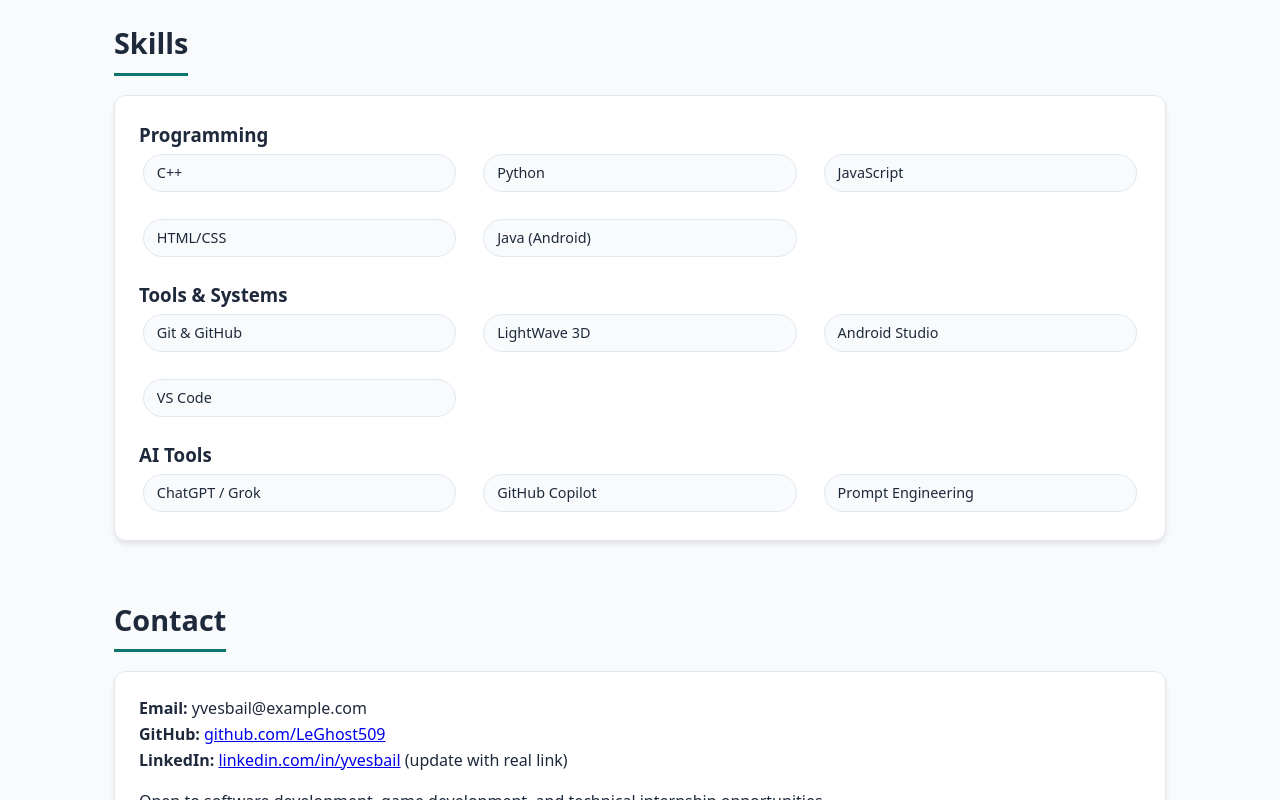
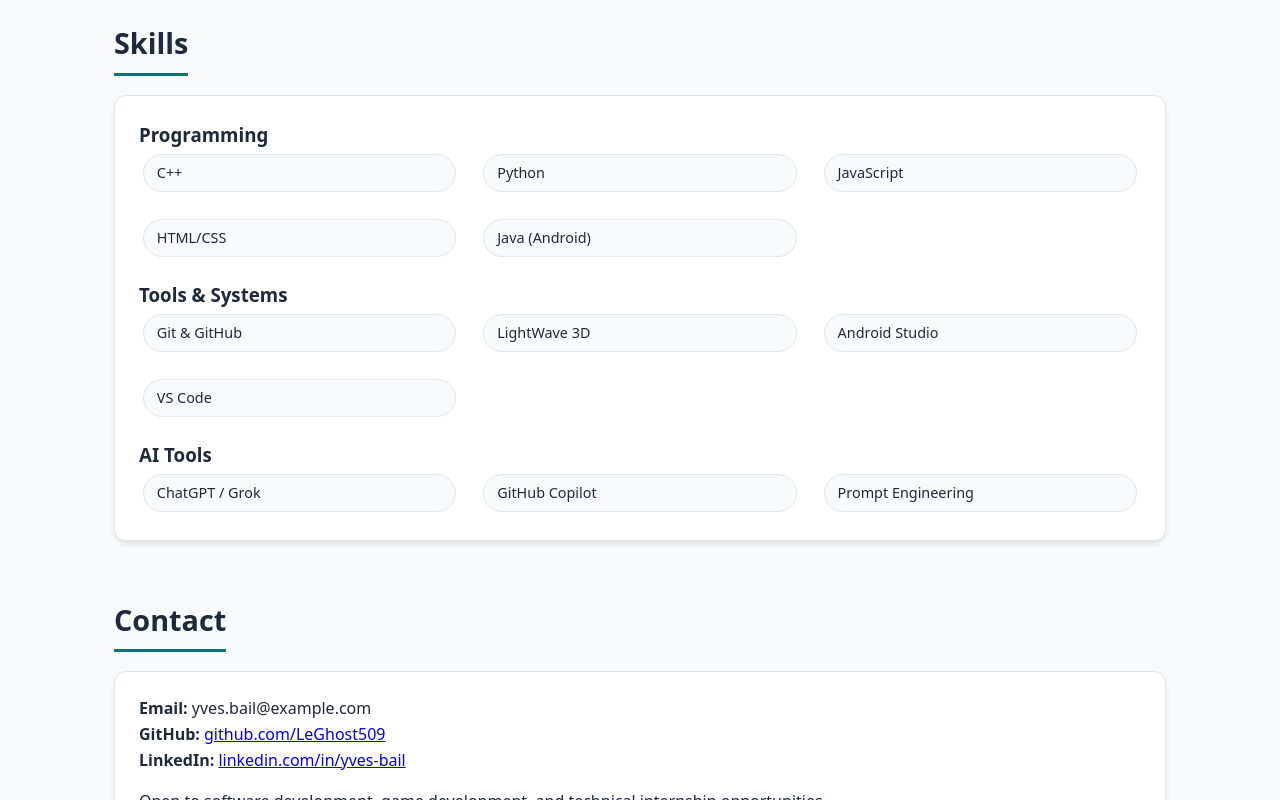
Before and after one commit to LeGhost509/github-portfolio, a plain HTML site: page index.html in a window 1280 px wide. Shown: the part 2000-2800 px from the top of the page. Drawn offline with Linux system fonts and the light colour scheme.

Commit message:
Update photo, email, and contact section

```diff
--- a/index.html
+++ b/index.html
@@ -99,8 +99,7 @@
 </head>
 <body>
   <header>
-    <!-- Replace src with your professional photo -->
-    <img src="https://via.placeholder.com/140x140/0f766e/ffffff?text=YB" alt="Yves Bail" />
+    <img src="https://avatars.githubusercontent.com/u/170488360?v=4" alt="Yves Bail" />
     <h1>Yves Bail</h1>
     <p class="title">B.S. Computer Game Development<br>Software Developer | 3D Graphics & AI Enthusiast</p>
   </header>
@@ -181,9 +180,9 @@
     <section id="contact">
       <h2>Contact</h2>
       <div class="card">
-        <p><strong>Email:</strong> yvesbail@example.com</p>
+        <p><strong>Email:</strong> yves.bail@example.com</p>
         <p><strong>GitHub:</strong> <a href="https://github.com/LeGhost509" target="_blank">github.com/LeGhost509</a></p>
-        <p><strong>LinkedIn:</strong> <a href="https://www.linkedin.com/" target="_blank">linkedin.com/in/yvesbail</a> (update with real link)</p>
+        <p><strong>LinkedIn:</strong> <a href="https://www.linkedin.com/in/yves-bail" target="_blank">linkedin.com/in/yves-bail</a></p>
         <p style="margin-top:1rem;">Open to software development, game development, and technical internship opportunities.</p>
       </div>
     </section>
```
